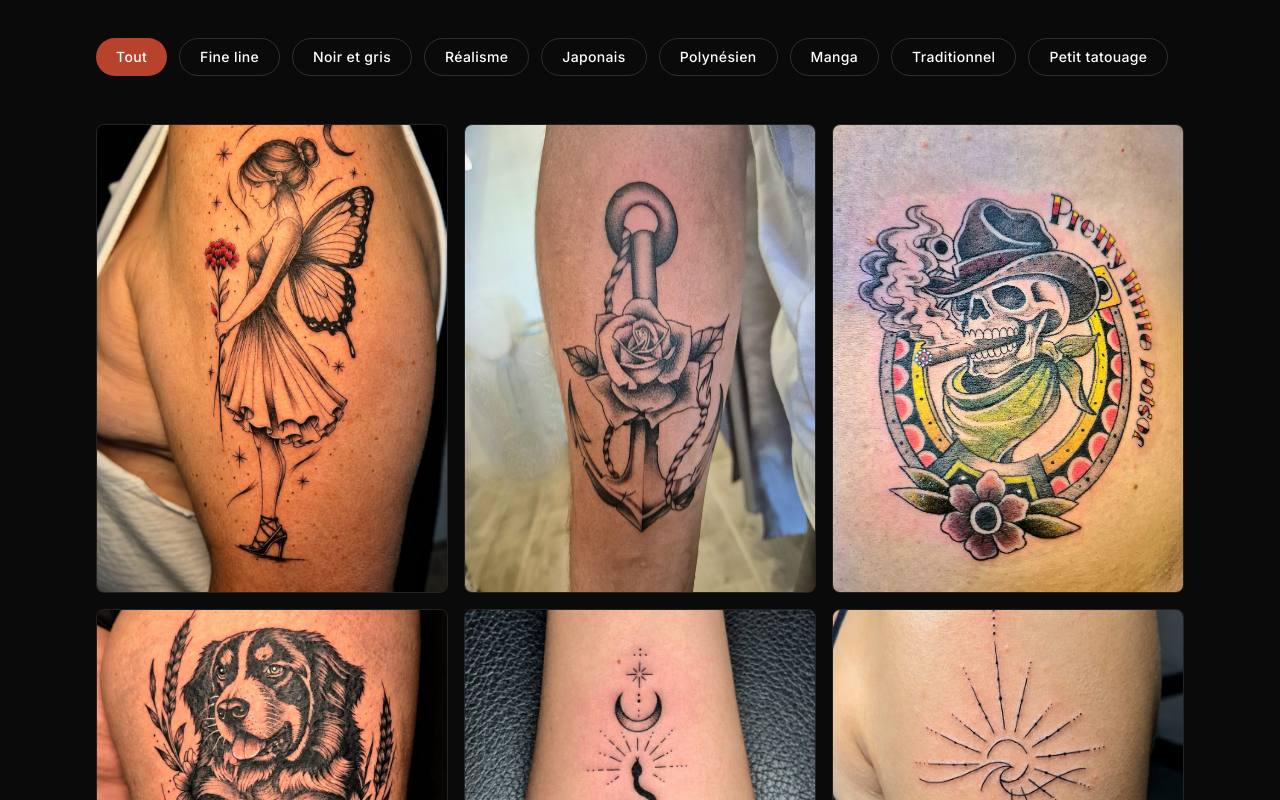
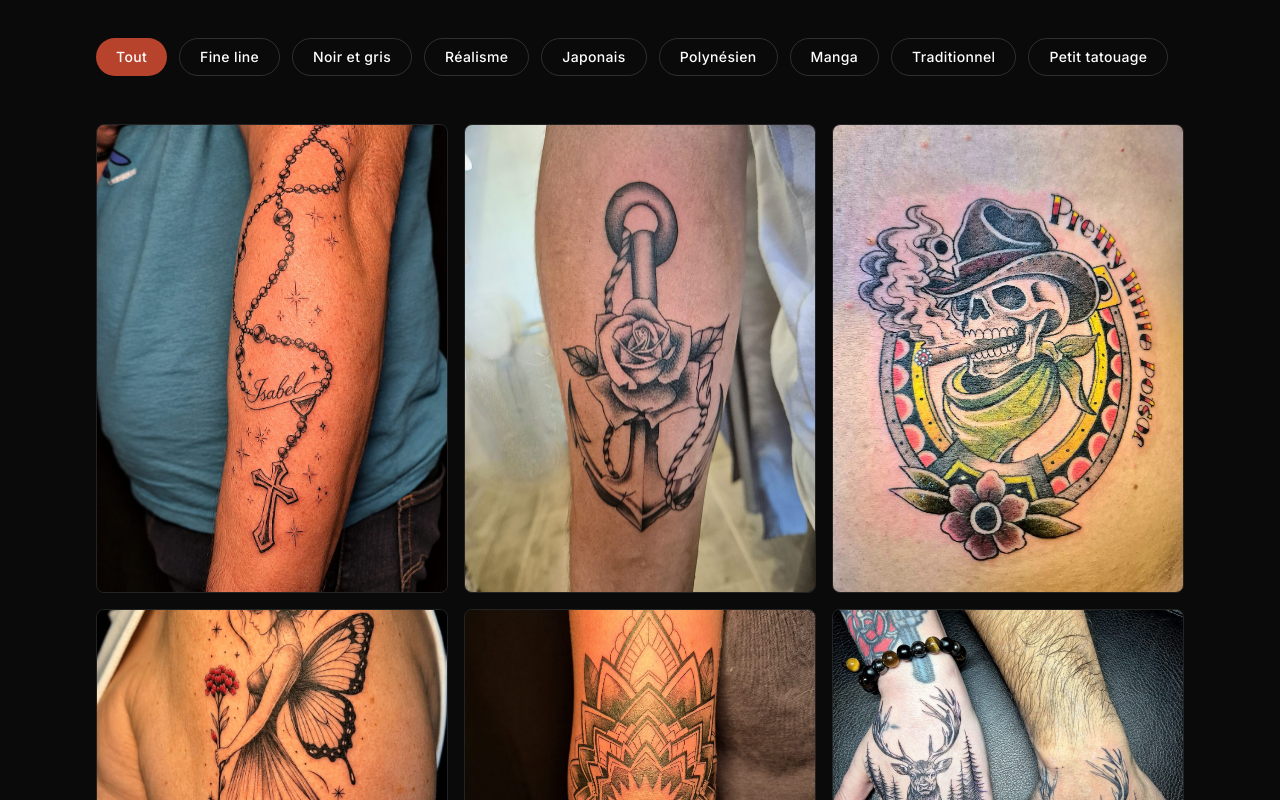
Before and after one commit to Levraikaa/barberousse-tattoo, a Next.js app: page / in a window 1280 px wide. Shown: the part 3460-4260 px from the top of the page. Built offline with nearby package versions, Linux system fonts and the light colour scheme.

Commit message:
content: un chapelet en noir et gris ouvre la galerie
Perles et croix ombrees en degrades de gris : la technique qui porte la
piece est le noir et gris, le lettering fin n'est que le decor autour.

Co-Authored-By: Claude Opus 5 <noreply@anthropic.com>

```diff
--- a/data/studio.ts
+++ b/data/studio.ts
@@ -286,6 +286,11 @@ export const studio = {
     "Autre",
   ],
   gallery: [
+    {
+      src: "/images/gallery/chapelet-isabel.jpg",
+      alt: "Chapelet aux perles ombrées descendant sur l'avant-bras, croix et prénom Isabel en lettering, entouré d'étoiles scintillantes, tatoué en noir et gris",
+      style: "Noir et gris",
+    },
     {
       src: "/images/gallery/fee-papillon.jpg",
       alt: "Fée aux ailes de papillon tenant une fleur rouge, croissant de lune et étoiles, tatouée en ligne fine sur l'épaule",
```
Also changed, not shown: public/images/gallery/chapelet-isabel.jpg (added).
